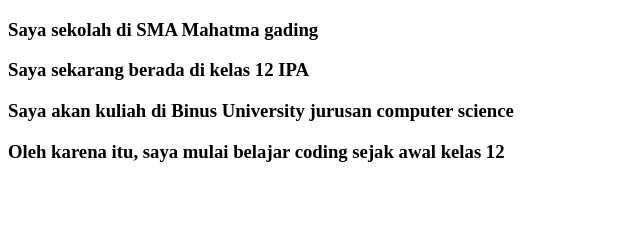
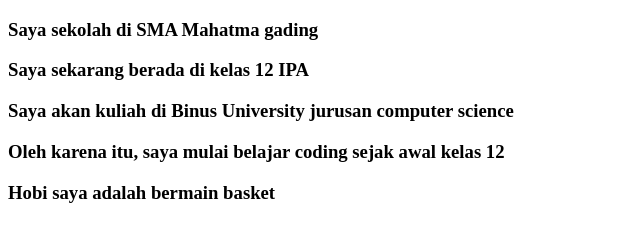
Before and after one commit to Priscillia1010/tentang_saya, a plain HTML site: page about.html in a window 1280 px wide. Shown: the whole page, without its empty margins (0-640 px from the left). Drawn offline with Linux system fonts and the light colour scheme.

Commit message:
hobi saya

```diff
--- a/about.html
+++ b/about.html
@@ -11,5 +11,6 @@
     <h3>Saya sekarang berada di kelas 12 IPA</h3>
     <h3>Saya akan kuliah di Binus University jurusan computer science</h3>
     <h3>Oleh karena itu, saya mulai belajar coding sejak awal kelas 12</h3>
+    <h3>Hobi saya adalah bermain basket</h3>
 </body>
 </html>
```
